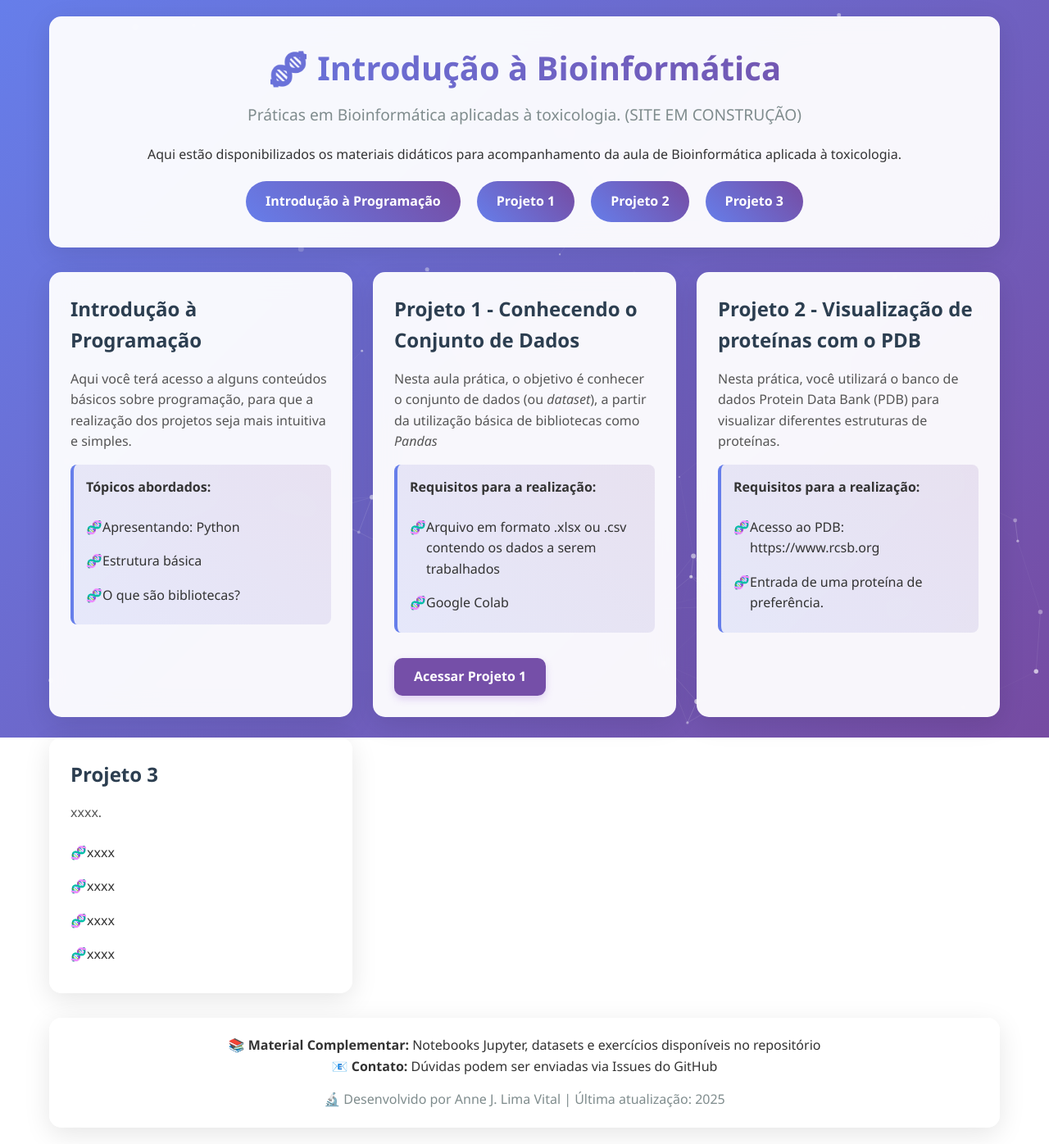
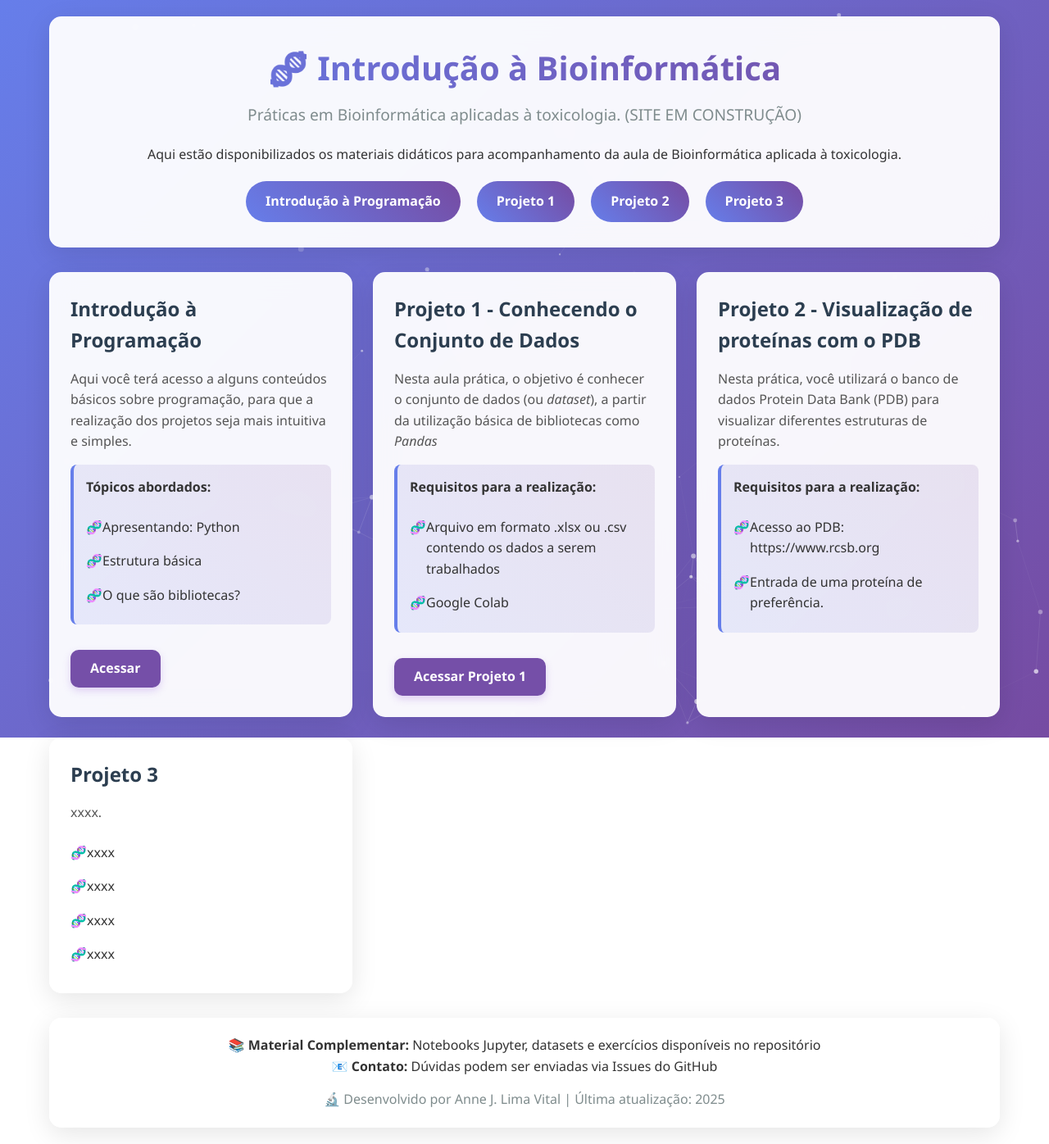
Before and after one commit to annejosiele/AJLV-Bioinformatics, a Jekyll site: the page index.html, which Jekyll copies as it is, in a window 1280 px wide. Shown: the whole page at 82% size. Built offline with Jekyll 4.4.1, drawn with Linux system fonts in a browser that asks for light colours.

Commit message:
Update index.html

```diff
--- a/index.html
+++ b/index.html
@@ -43,6 +43,8 @@
 
                 </ul>
                 </div>
+
+              <a class="access-button" href="/AJLV-Bioinformatics/programming"> Acessar </a>
             </div>
 
 
```
